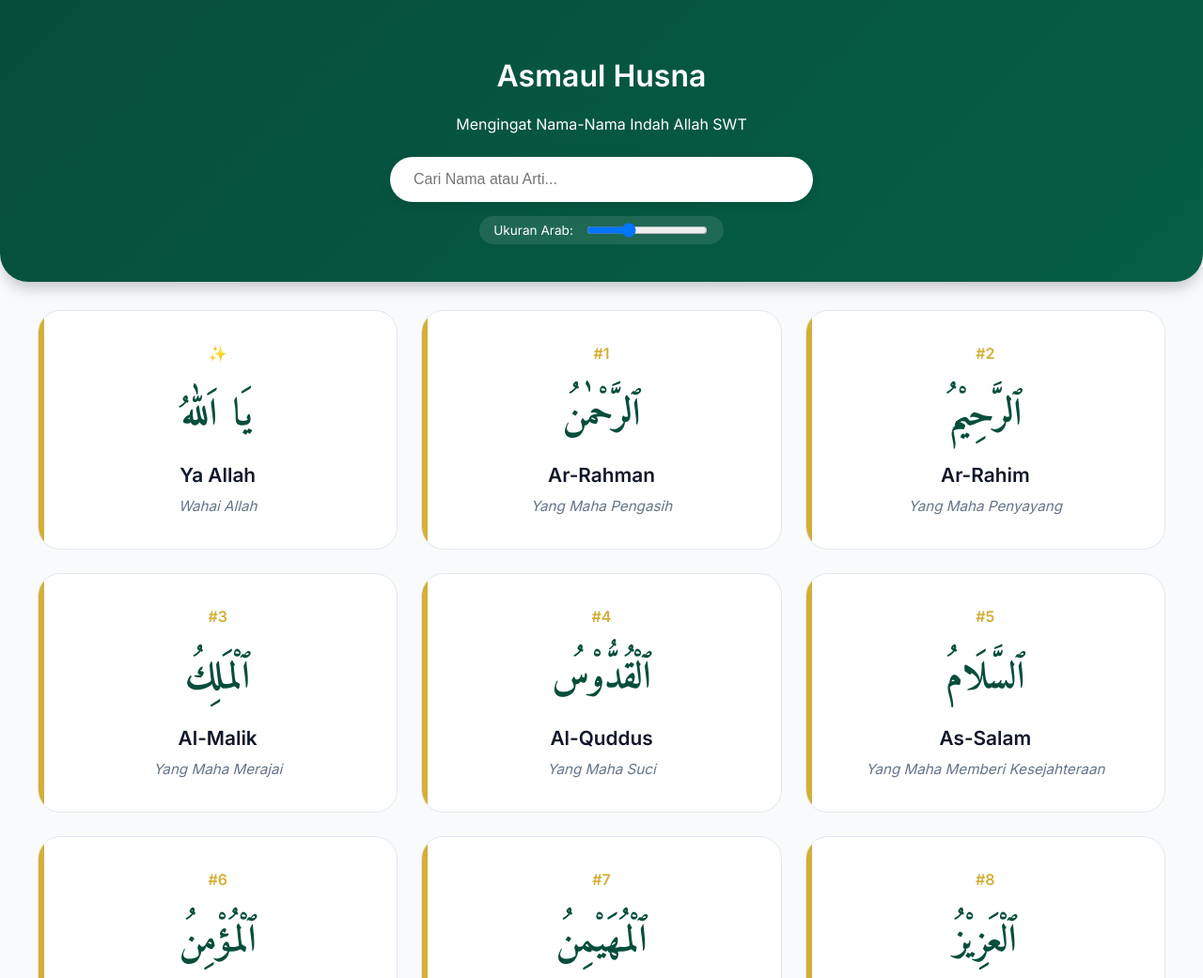
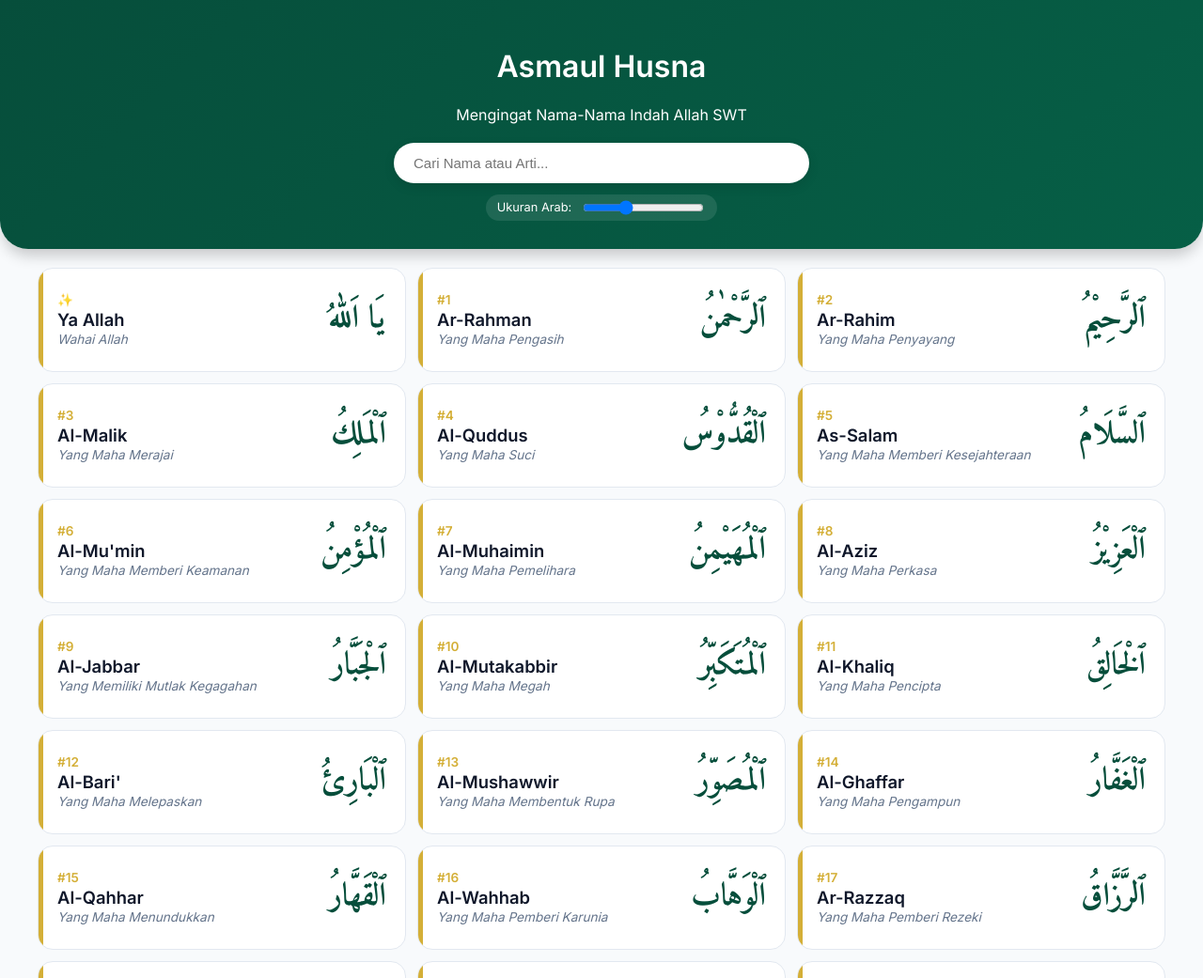
Before and after one commit to renonovriansyah/asmaulhusna, a plain HTML site: page index.html in a window 1280 px wide. Shown: the top 1041 px of the page at 94% size. Drawn offline with Linux system fonts and the light colour scheme.

Commit message:
persegi panjang

```diff
--- a/app.js
+++ b/app.js
@@ -110,10 +110,12 @@ const fontSizeSlider = document.getElementById('fontSize');
 function renderData(data) {
     container.innerHTML = data.map(item => `
         <div class="card">
-            <div class="no">${item.no === 0 ? '✨' : '#' + item.no}</div>
+            <div class="card-info">
+                <div class="no">${item.no === 0 ? '✨' : '#' + item.no}</div>
+                <div class="latin">${item.latin}</div>
+                <div class="arti">${item.arti}</div>
+            </div>
             <div class="arabic">${item.arabic}</div>
-            <div class="latin">${item.latin}</div>
-            <div class="arti">${item.arti}</div>
         </div>
     `).join('');
 }
--- a/style.css
+++ b/style.css
@@ -7,7 +7,6 @@
 }
 
 body {
-    /* Menambahkan font cadangan sistem jika Google Fonts gagal dimuat saat offline */
     font-family: 'Inter', -apple-system, BlinkMacSystemFont, "Segoe UI", Roboto, sans-serif;
     background-color: var(--bg);
     margin: 0;
@@ -18,67 +17,70 @@ body {
 header {
     background: linear-gradient(135deg, var(--primary), #065f46);
     color: white;
-    padding: 40px 20px;
+    padding: 30px 20px;
     text-align: center;
     border-radius: 0 0 30px 30px;
     box-shadow: 0 10px 15px -3px rgba(0,0,0,0.2);
 }
 
 .controls {
-    margin-top: 25px;
+    margin-top: 20px;
     display: flex;
     flex-direction: column;
     align-items: center;
-    gap: 15px;
+    gap: 12px;
 }
 
 #search {
     width: 90%;
     max-width: 400px;
-    padding: 14px 24px;
+    padding: 12px 20px;
     border-radius: 50px;
     border: 1px solid rgba(255,255,255,0.3);
     outline: none;
-    font-size: 16px;
+    font-size: 15px;
     box-shadow: 0 4px 12px rgba(0,0,0,0.1);
 }
 
 .font-resizer {
     display: flex;
     align-items: center;
-    gap: 12px;
-    font-size: 0.85em;
+    gap: 10px;
+    font-size: 0.8em;
     background: rgba(255, 255, 255, 0.1);
-    padding: 5px 15px;
+    padding: 4px 12px;
     border-radius: 20px;
 }
 
+/* CONTAINER: Dibuat lebih rapat */
 #container {
     display: grid;
-    grid-template-columns: repeat(auto-fit, minmax(300px, 1fr));
-    gap: 25px;
-    padding: 30px;
+    /* 2 kolom di layar besar, 1 kolom di HP */
+    grid-template-columns: repeat(auto-fit, minmax(320px, 1fr));
+    gap: 12px;
+    padding: 20px;
     max-width: 1200px;
     margin: 0 auto;
 }
 
+/* CARD: Diubah menjadi Horizontal (Persegi Panjang) */
 .card {
     background: var(--card-bg);
-    padding: 35px 25px;
-    border-radius: 24px;
-    text-align: center;
+    padding: 12px 20px;
+    border-radius: 16px;
+    display: flex; /* Aktifkan Flexbox Horizontal */
+    align-items: center;
+    justify-content: space-between;
     transition: all 0.3s cubic-bezier(0.4, 0, 0.2, 1);
     border: 1px solid #e2e8f0;
     position: relative;
     overflow: hidden;
-    display: flex;
-    flex-direction: column;
-    justify-content: center;
+    min-height: 85px;
 }
 
 .card:hover {
-    transform: translateY(-8px);
-    box-shadow: 0 20px 25px -5px rgba(0,0,0,0.1);
+    transform: translateY(-3px);
+    box-shadow: 0 10px 15px -3px rgba(0,0,0,0.1);
     border-color: var(--accent);
 }
 
@@ -86,48 +88,61 @@ header {
     content: "";
     position: absolute;
     top: 0; left: 0;
-    width: 6px; height: 100%;
+    width: 5px; height: 100%;
     background: var(--accent);
+}
+
+/* Bungkus teks informasi di kiri */
+.card-info {
+    text-align: left;
+    flex: 1;
+    padding-right: 15px;
 }
 
 .card .no {
     color: var(--accent);
     font-weight: bold;
-    font-size: 1em;
-    margin-bottom: 10px;
-}
-
-.card .arabic {
-    /* Amiri font adalah font eksternal, tambahkan serif sebagai fallback */
-    font-family: 'Amiri', 'Traditional Arabic', serif;
-    font-size: var(--arabic-font-size);
-    color: var(--primary);
-    margin: 10px 0;
-    direction: rtl;
-    /* PENTING: line-height tinggi agar harakat atas/bawah tidak terpotong */
-    line-height: 1.8;
-    word-spacing: 5px;
+    font-size: 0.85em;
+    margin-bottom: 2px;
 }
 
 .card .latin {
-    font-size: 1.3em;
+    font-size: 1.15em;
     font-weight: 700;
     color: #0f172a;
-    margin-top: 5px;
+    display: block;
 }
 
 .card .arti {
     color: #64748b;
-    font-size: 0.95em;
-    margin-top: 10px;
+    font-size: 0.85em;
+    margin-top: 2px;
     font-style: italic;
-    line-height: 1.4;
+    line-height: 1.2;
+}
+
+/* Teks Arab di kanan */
+.card .arabic {
+    font-family: 'Amiri', 'Traditional Arabic', serif;
+    font-size: calc(var(--arabic-font-size) * 0.85); /* Skala ukuran otomatis */
+    color: var(--primary);
+    direction: rtl;
+    line-height: 1.8; /* Harokat aman */
+    margin: 0;
+    flex-shrink: 0;
 }
 
 footer {
     text-align: center;
-    padding: 50px 20px;
+    padding: 40px 20px;
     color: #94a3b8;
-    font-size: 0.85em;
-    border-top: 1px solid #e2e8f0;
+    font-size: 0.8em;
 }
+
+/* Penyesuaian khusus layar kecil */
+@media (max-width: 450px) {
+    #container { padding: 10px; }
+    .card { padding: 10px 15px; }
+    .card .arabic { font-size: 30px; }
+    .card .latin { font-size: 1em; }
+}
```
